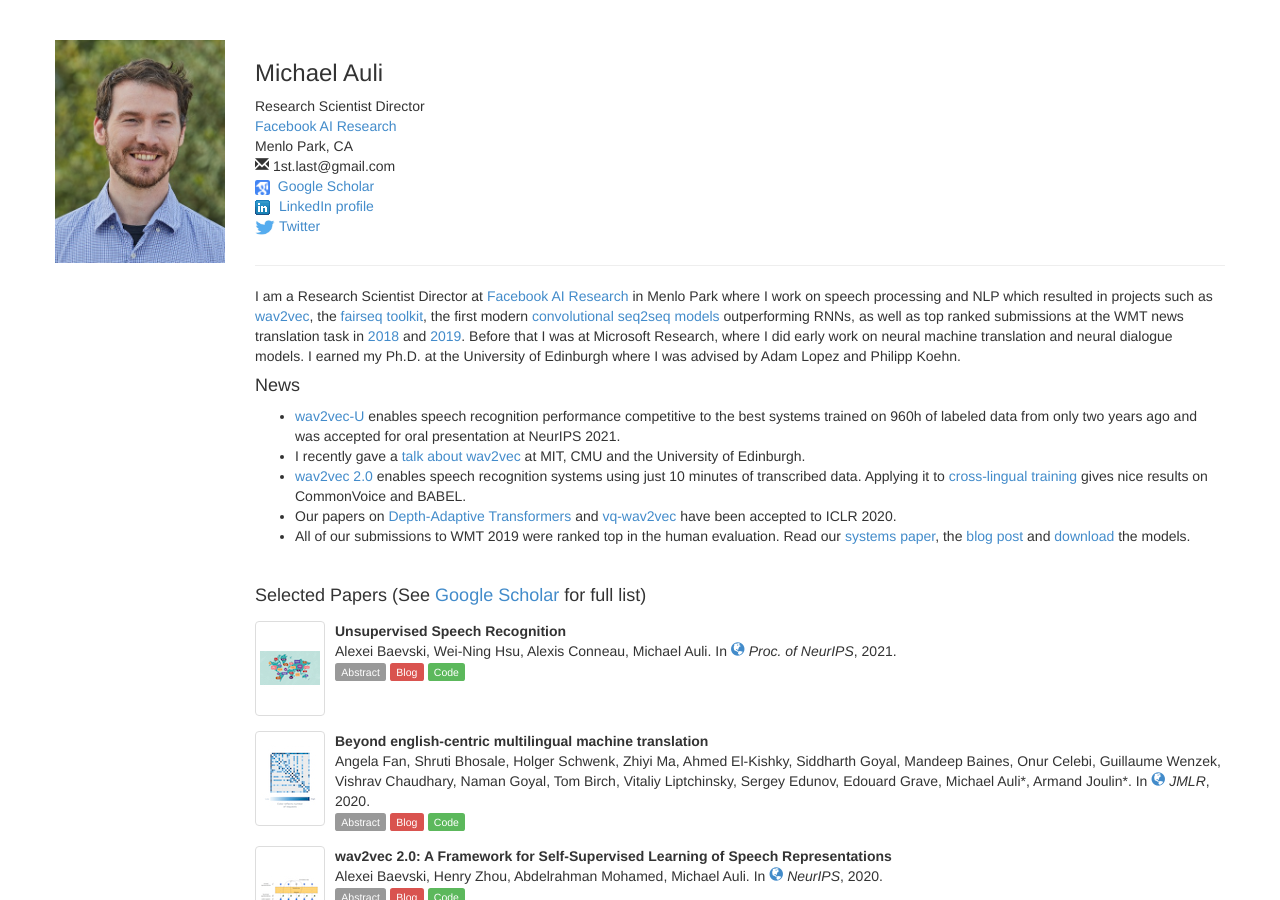
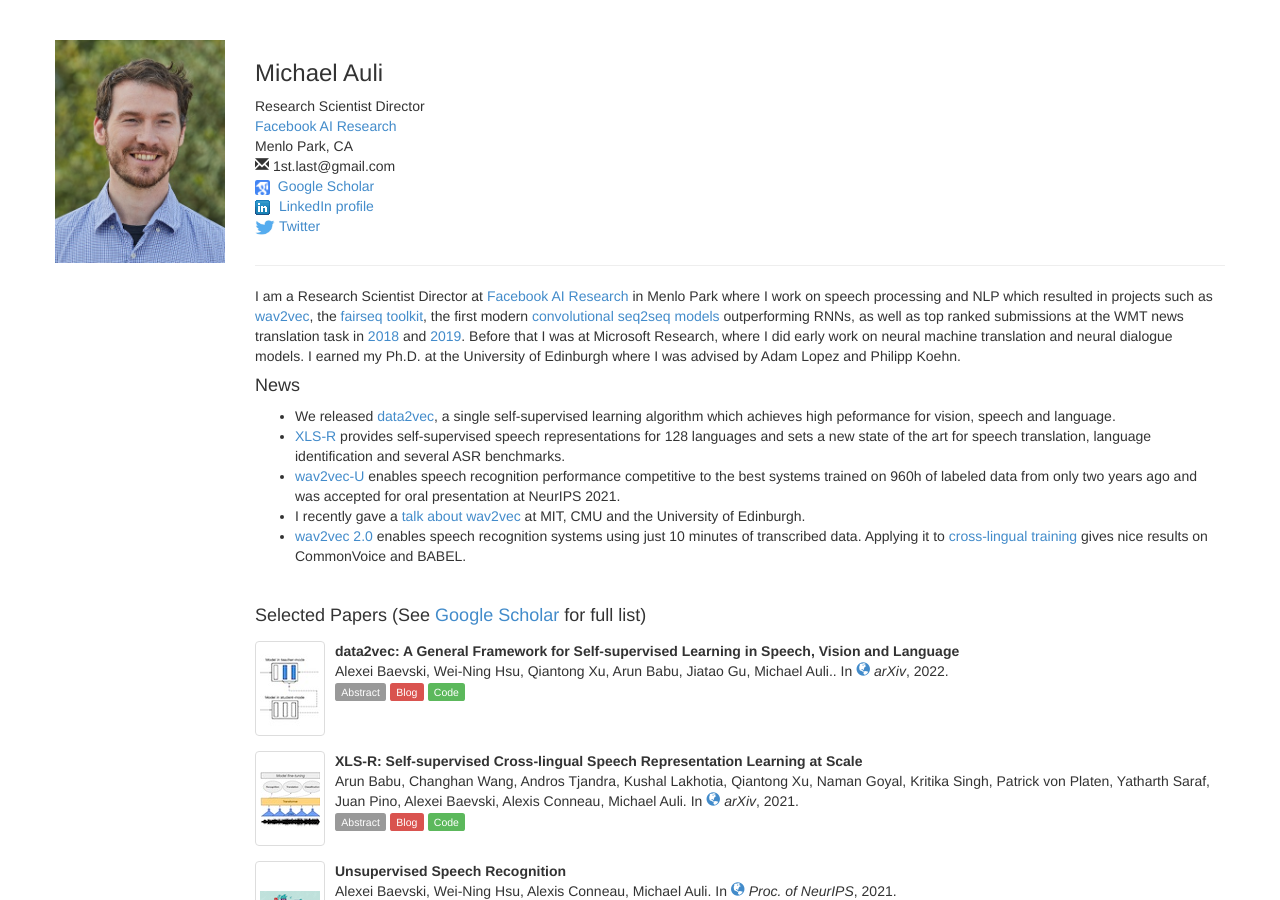
Before and after one commit to michaelauli/michaelauli.github.io, a Jekyll site: the page built from index.html, in a window 1280 px wide and 900 px high. Built offline with Jekyll 4.4.1, drawn with Linux system fonts in a browser that asks for light colours; comment, search, counter and statistics services are not loaded; some of the changed text lies outside the part shown.

Commit message:
+ xls-r, data2vec

```diff
--- a/_config.yml
+++ b/_config.yml
@@ -28,6 +28,14 @@
     img: "parsing-tagging-talk.jpg"
 press:
   -
+    title: Meta researchers build an AI that learns equally well from visual, written or spoken materials
+    detail: TechCrunch, 20 Jan 2022.
+    url: https://techcrunch.com/2022/01/20/meta-researchers-build-an-ai-that-learns-equally-well-from-visual-written-or-spoken-materials
+  -
+    title: Meta’s new learning algorithm can teach AI to multi-task
+    detail: MIT Technology Review, 20 Jan 2022.
+    url: https://www.technologyreview.com/2022/01/20/1043885/meta-ai-facebook-learning-algorithm-nlp-vision-speech-agi/
+  -
     title: Facebook AI cuts by more than half the error rate of unsupervised speech recognition
     detail: ZDNet, 21 May 2021.
     url: https://www.zdnet.com/article/facebook-ai-cuts-by-more-than-half-error-rate-of-unsupervised-speech-recognition/
@@ -48,6 +56,71 @@
     detail: Wired, 9 May 2017.
     url: https://www.wired.com/2017/05/facebook-open-sources-neural-networks-speed-translations/
 papers:
+  -
+    layout: paper
+    paper-type: inproceedings
+    selected: true
+    year: 2022
+    title: "data2vec: A General Framework for Self-supervised Learning in Speech, Vision and Language"
+    authors: Alexei Baevski, Wei-Ning Hsu, Qiantong Xu, Arun Babu, Jiatao Gu, Michael Auli.
+    doc-url: https://ai.facebook.com/research/data2vec-a-general-framework-for-self-supervised-learning-in-speech-vision-and-language
+    img: data2vec
+    booktitle: arXiv
+    booktitle-url: https://ai.facebook.com/research/data2vec-a-general-framework-for-self-supervised-learning-in-speech-vision-and-language
+    code: https://github.com/pytorch/fairseq/tree/master/examples/data2vec/
+    blog: https://ai.facebook.com/blog/the-first-high-performance-self-supervised-algorithm-that-works-for-speech-vision-and-text
+    venue: conference
+    abstract: >
+      While the general idea of self-supervised learning is identical
+      across modalities, the actual algorithms and objectives differ
+      widely because they were developed with a single modality in mind.
+      To get us closer to general self-supervised learning, we present
+      data2vec, a framework that uses the same learning method for
+      either speech,NLP or computer vision. The core idea is to
+      predict latent representations of the full input data based on
+      a masked view of the input in a selfdistillation setup using a
+      standard Transformer architecture. Instead of predicting
+      modality-specific targets such as words, visual tokens or units
+      of human speech which are local in nature, data2vec predicts
+      contextualized latent representations that contain information
+      from the entire input. Experiments on the major benchmarks of
+      speech recognition, image classification, and natural language
+      understanding demonstrate a new state of the art or competitive
+      performance to predominant approaches.
+  -
+    layout: paper
+    paper-type: inproceedings
+    selected: true
+    year: 2021
+    title: "XLS-R: Self-supervised Cross-lingual Speech Representation Learning at Scale"
+    authors: Arun Babu, Changhan Wang, Andros Tjandra, Kushal Lakhotia, Qiantong Xu, Naman Goyal, Kritika Singh, Patrick von Platen, Yatharth Saraf, Juan Pino, Alexei Baevski, Alexis Conneau, Michael Auli
+    doc-url: https://arxiv.org/pdf/2111.09296.pdf
+    img: xlsr2
+    booktitle: arXiv
+    booktitle-url: https://arxiv.org/abs/2111.09296
+    code: https://github.com/pytorch/fairseq/tree/master/examples/wav2vec/
+    blog: https://ai.facebook.com/blog/xls-r-self-supervised-speech-processing-for-128-languages
+    venue: conference
+    abstract: >
+      This paper presents XLS-R, a large-scale model for cross-lingual
+      speech representation learning based on wav2vec 2.0. We train
+      models with up to 2B parameters on nearly half a million hours
+      of publicly available speech audio in 128 languages, an order
+      of magnitude more public data than the largest known prior work.
+      Our evaluation covers a wide range of tasks, domains, data
+      regimes and languages, both high and low-resource. On the
+      CoVoST-2 speech translation benchmark, we improve the previous
+      state of the art by an average of 7.4 BLEU over 21 translation
+      directions into English. For speech recognition, XLS-R improves
+      over the best known prior work on BABEL, MLS, CommonVoice as
+      well as VoxPopuli, lowering error rates by 14-34% relative on
+      average. XLS-R also sets a new state of the art on VoxLingua107
+      language identification. Moreover, we show that with sufficient
+      model size, cross-lingual pretraining can outperform
+      English-only pretraining when translating English speech into
+      other languages, a setting which favors monolingual pretraining.
+      We hope XLS-R can help to improve speech processing tasks for
+      many more languages of the world.
   -
     layout: paper
     paper-type: inproceedings
--- a/index.html
+++ b/index.html
@@ -3,6 +3,12 @@
 title: Michael Auli
 picture: headshot_2019
 news:
+  -
+    >
+      We released <a href="https://ai.facebook.com/blog/the-first-high-performance-self-supervised-algorithm-that-works-for-speech-vision-and-text">data2vec</a>, a single self-supervised learning algorithm which achieves high peformance for vision, speech and language.
+  -
+    >
+      <a href="https://ai.facebook.com/blog/xls-r-self-supervised-speech-processing-for-128-languages">XLS-R</a> provides self-supervised speech representations for 128 languages and sets a new state of the art for speech translation, language identification and several ASR benchmarks.
   -
     >
       <a href="https://ai.facebook.com/blog/wav2vec-unsupervised-speech-recognition-without-supervision/">wav2vec-U</a> enables speech recognition performance competitive to the best systems trained on 960h of labeled data from only two years ago and was accepted for oral presentation at NeurIPS 2021.
@@ -12,12 +18,6 @@
   -
     >
       <a href="https://arxiv.org/abs/2006.11477">wav2vec 2.0</a> enables speech recognition systems using just 10 minutes of transcribed data. Applying it to <a href="https://arxiv.org/abs/2006.13979">cross-lingual training</a> gives nice results on CommonVoice and BABEL.
-  -
-    >
-      Our papers on <a href="https://arxiv.org/pdf/1910.10073">Depth-Adaptive Transformers</a> and <a href="https://arxiv.org/pdf/1910.05453">vq-wav2vec</a> have been accepted to ICLR 2020.
-  -
-    >
-      All of our submissions to WMT 2019 were ranked top in the human evaluation. Read our <a href="https://arxiv.org/abs/1907.06616">systems paper</a>, the <a href="https://ai.facebook.com/blog/facebook-leads-wmt-translation-competition/">blog post</a> and <a href="https://github.com/pytorch/fairseq/tree/master/examples/wmt19">download</a> the models.
 ---
 <div class="page-header">
   <div class="row">
```
Also changed, not shown: img/paper/data2vec.jpg (added), img/paper/xlsr2.jpg (added).
